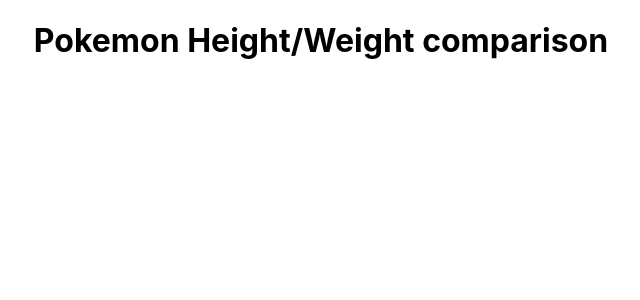
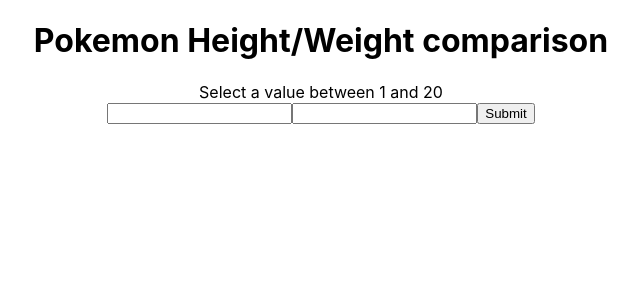
Before and after one commit to KoenHaagsma/TechTrack-Frontend-Applications, a React (Create React App) app in the folder my-app/: page / in a window 1280 px wide. Shown: the top 300 px of the page, without its empty margins (319-959 px from the left). Built offline with nearby package versions, Linux system fonts and the light colour scheme; no server answers.

Commit message:
Add components structure

```diff
--- a/my-app/src/App.js
+++ b/my-app/src/App.js
@@ -1,17 +1,19 @@
 import { useState, useEffect } from 'react';
 import './App.css';
-import BarChart from './components/BarChart';
+import BarChart from './components/BarChart/index.js';
+import Input from './components/Input/index.js';
+import Label from './components/Label/index.js';
 import { characterDetails } from './getCharacter';
 
 // test
 
 function App() {
-    const firstGenerationPokeURL = 'https://pokeapi.co/api/v2/pokemon?limit=10';
+    let firstGenerationPokeURL = 'https://pokeapi.co/api/v2/pokemon?limit=14';
 
     const [pokemonData, setPokemonData] = useState(null);
     useEffect(() => {
         getData(firstGenerationPokeURL);
-    }, []);
+    }, [firstGenerationPokeURL]);
 
     useEffect(() => {
         console.log(pokemonData);
@@ -22,9 +24,22 @@
         setPokemonData(inputData);
     }
 
+    function handleURL(e) {
+        e.preventDefault();
+        firstGenerationPokeURL = `https://pokeapi.co/api/v2/pokemon?limit=${e.target[0].value}&offset=${e.target[1].value}`;
+        getData(firstGenerationPokeURL);
+    }
+
     return (
         <div className="App">
             <h1>Pokemon Height/Weight comparison</h1>
+            <form onSubmit={handleURL}>
+                <Label name="Value" value={`Select a value between 1 and 20`}></Label>
+                <br></br>
+                <Input name="first-value" min="1"></Input>
+                <Input name="second-value" min="1"></Input>
+                <button type="submit">Submit</button>
+            </form>
             {pokemonData && <BarChart data={pokemonData}></BarChart>}
         </div>
     );
--- a/my-app/src/components/BarChart.js
+++ b/my-app/src/components/BarChart/index.js
@@ -1,11 +1,13 @@
 import * as d3 from 'd3';
-import useD3 from '../hooks/useD3';
+import useD3 from '../../hooks/useD3';
+
+//asdfadsfasdfasdfsdfadsf
 
 function BarChart({ data }) {
     const ref = useD3(
         (svg) => {
             const height = 500;
-            const width = 2000;
+            const width = 1000;
             const margin = { top: 20, right: 30, bottom: 30, left: 40 };
 
             const x = d3
--- /dev/null
+++ b/my-app/src/components/Input/index.js
@@ -0,0 +1,10 @@
+function Input(props) {
+    const { name, min, max } = props;
+    return (
+        <>
+            <input type="number" id={name} name={name} min={min} max={max}></input>
+        </>
+    );
+}
+
+export default Input;
--- /dev/null
+++ b/my-app/src/components/Label/index.js
@@ -0,0 +1,10 @@
+function Label(props) {
+    const { name, value } = props;
+    return (
+        <>
+            <label for={name}>{value}</label>
+        </>
+    );
+}
+
+export default Label;
--- a/my-app/src/getCharacter.js
+++ b/my-app/src/getCharacter.js
@@ -1,5 +1,6 @@
-import { fetchData } from './fetch';
+import { fetchData } from './fetch.js';
 
+// Refactor:
 function characterDetails(url) {
     const newArray = [];
     const promises = [];
```
